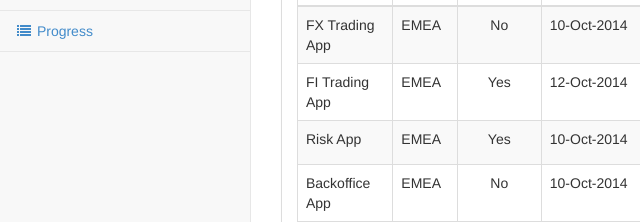
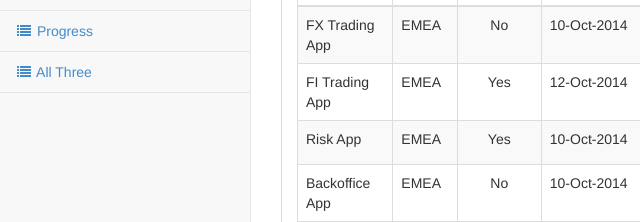
Before and after one commit to mgvanstone/AAATool, a plain HTML site: page AAATool/WebContent/Progress.html in a window 1280 px wide. Shown: the part 310-532 px from the top of the page, 0-640 px from the left. Drawn offline with Linux system fonts and the light colour scheme.

Commit message:
Three views added

```diff
--- a/AAATool/WebContent/Progress.html
+++ b/AAATool/WebContent/Progress.html
@@ -257,6 +257,8 @@
 								Applications</a></li>
 						<li><a href="Progress.html"><i class="fa fa-list fa-fw"></i>
 								Progress</a></li>
+						<li><a href="AllThree.html"><i class="fa fa-list fa-fw"></i>
+								All Three</a></li>
 					</ul>
 				</div>
 				<!-- /.sidebar-collapse -->
```
Also changed, not shown: AAATool/WebContent/Apps.html (+2 -0 lines), AAATool/WebContent/Recommendations.html (+2 -0 lines), AAATool/WebContent/Risks.html (+2 -0 lines), AAATool/WebContent/findings.html (+2 -0 lines), AAATool/WebContent/index.html (+2 -0 lines).
